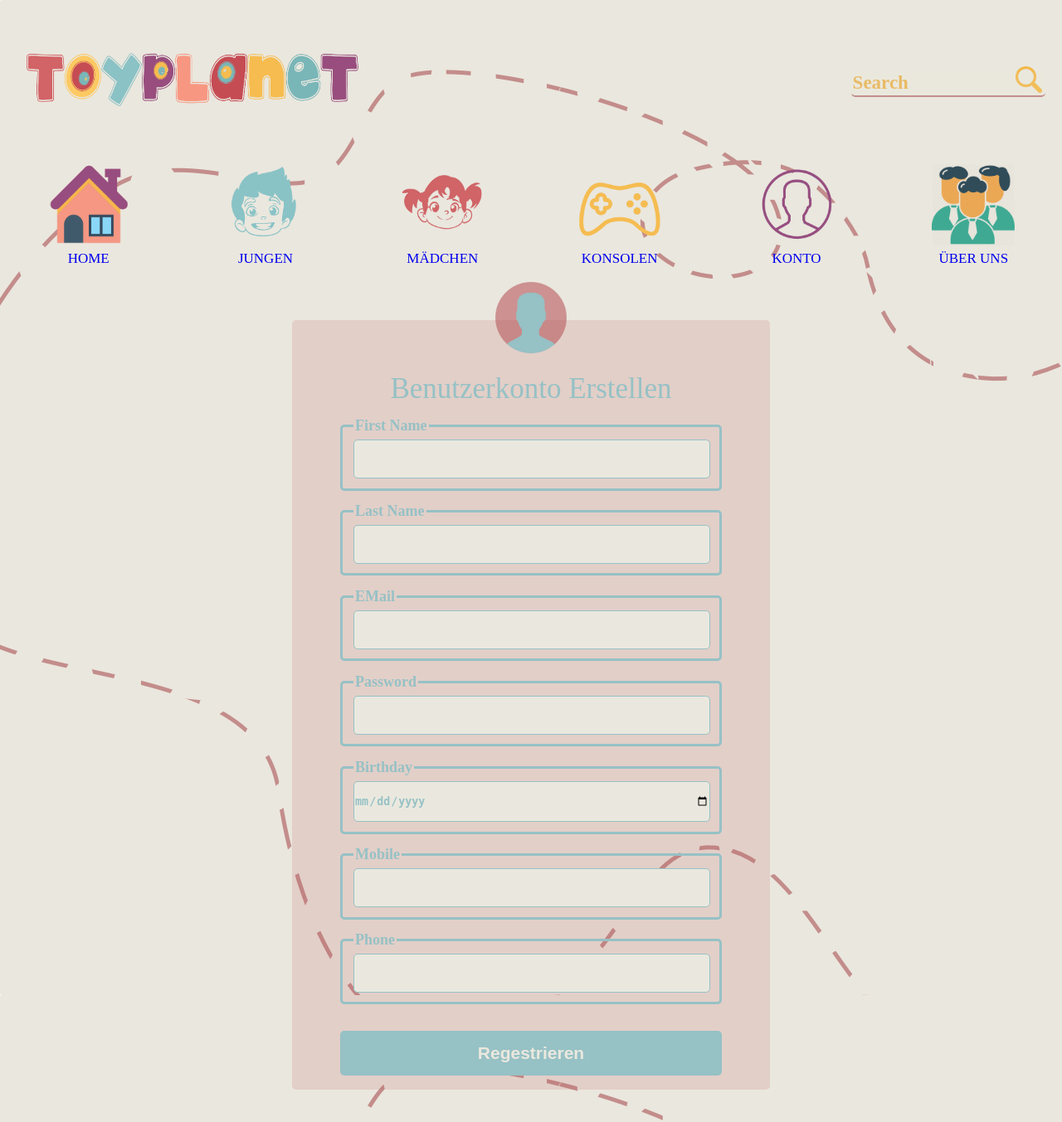
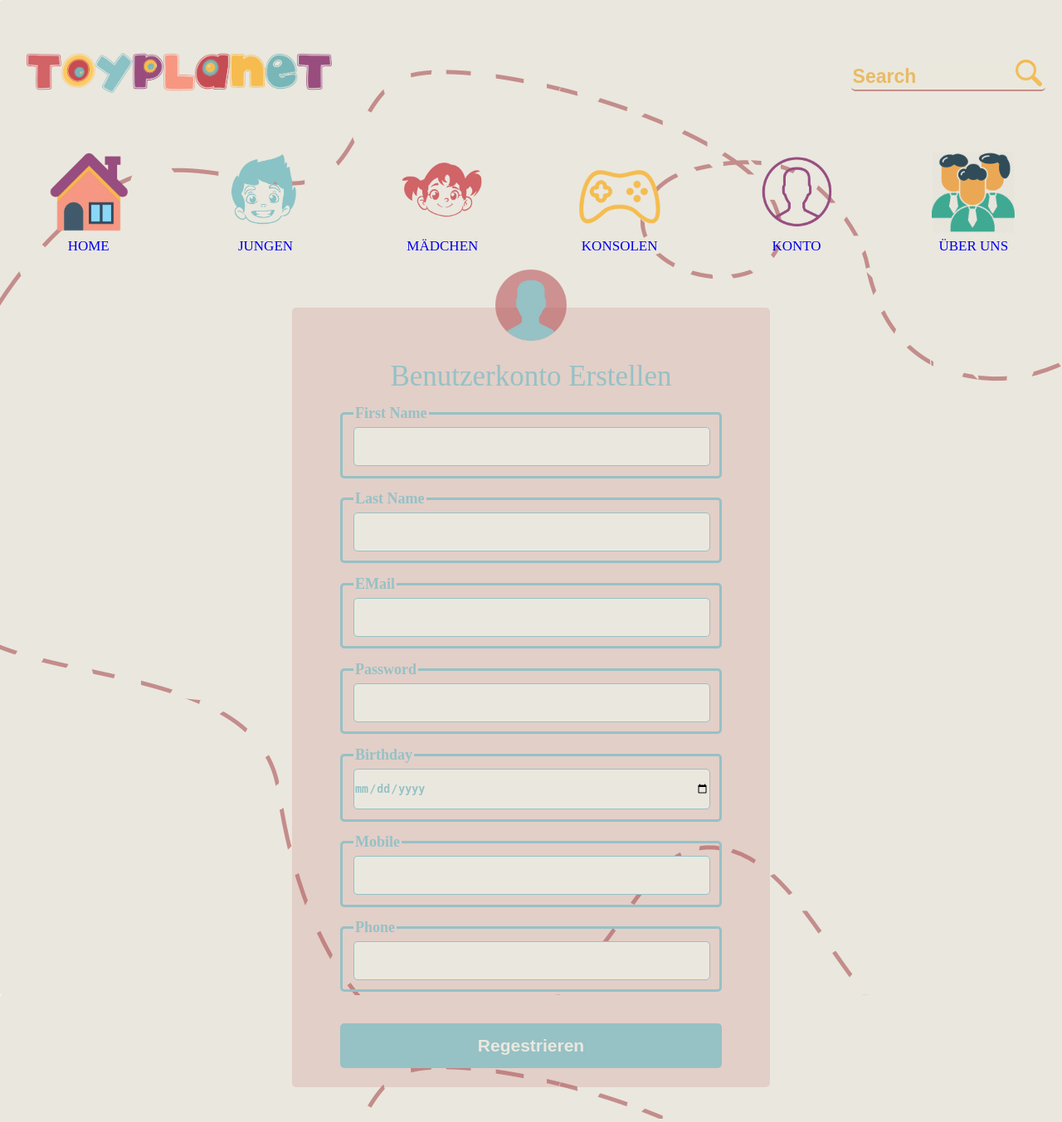
Before and after one commit to TKSpectro/WebProject, a PHP site: page /index.php?a=formular in a window 1280 px wide. Shown: the whole page at 83% size. Run offline with PHP 8.4, Linux system fonts and the light colour scheme.

Commit message:
Header_Bearbeitung

```diff
--- a/assert/css/Toyplanet_style.css
+++ b/assert/css/Toyplanet_style.css
@@ -30,7 +30,7 @@ div.search {
     text-align: left;
     padding: 0px;
     width: 18%;
-    margin: 1em 1.5em;
+    margin: 0.5em 1.5em;
     ;
 }
 
@@ -42,19 +42,18 @@ div.search {
     float: right;
 }
 
-#headerSmall {
+#suchword {
     padding: 2px;
     padding-top: 0px;
     background-color: rgba(234, 232, 218, 0.1);
-    font-family: akaDylan Collage;
     font-size: 23px;
     border: none;
     border-bottom: 2px #C38D8A solid;
 }
 
 #logo {
-    width: 25em;
-    height: 4em;
+    width: 23em;
+    height: 3em;
     margin: 0em 2em;
     float: left;
     padding: 0em;
@@ -81,7 +80,7 @@ ul.icons img {
     width: 25em;
     height: 35em;
     border: 10px solid;
-    margin: 1.5em;
+    margin: 5em 1.5em;
 }
 
 #jung {
@@ -152,7 +151,7 @@ input[type="submit"] {
     border: none;
     cursor: pointer;
     width: 80%;
-    margin: 3% 10%;
+    margin: 4% 10%;
 }
 
 figure {
--- a/views/shared/_headerBig.php
+++ b/views/shared/_headerBig.php
@@ -5,7 +5,7 @@
 <li><a href="index.php"><img id="logo" src="assert/photos/Logo.png" alt="Toyplanet_logo"></a>
 <li><div class="search">
 <img id="searchIcon"  src="assert/photos/search_icon.png" alt="searchIcon">
-<input id="headerSmall" type="text" placeholder="Search">
+<input id="suchword" type="text" placeholder="Search">
 </div></li>
 </ul>
 
--- a/views/shared/_headerSmall.php
+++ b/views/shared/_headerSmall.php
@@ -8,7 +8,7 @@
     <li><img id="logo" src="assert/photos/Logo.png" alt="Toyplanet_logo"> </li>
     <li><div class="search">
     <img id="searchIcon"  src="assert/photos/search_icon.png" alt="searchIcon">
-    <input id="headerSmall" type="text" placeholder="Search">
+    <input id="suchword" type="text" placeholder="Search">
     </div></li>
     </ul>
 </header>
```
